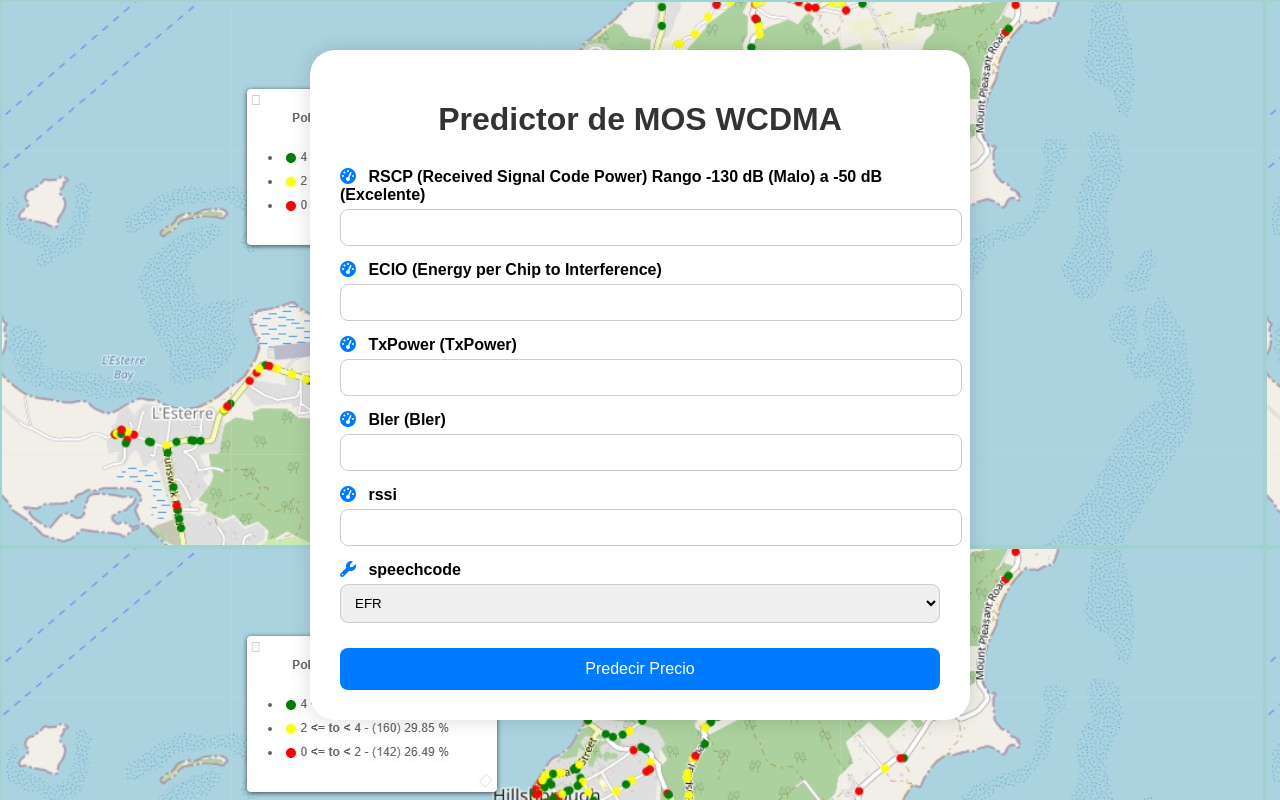
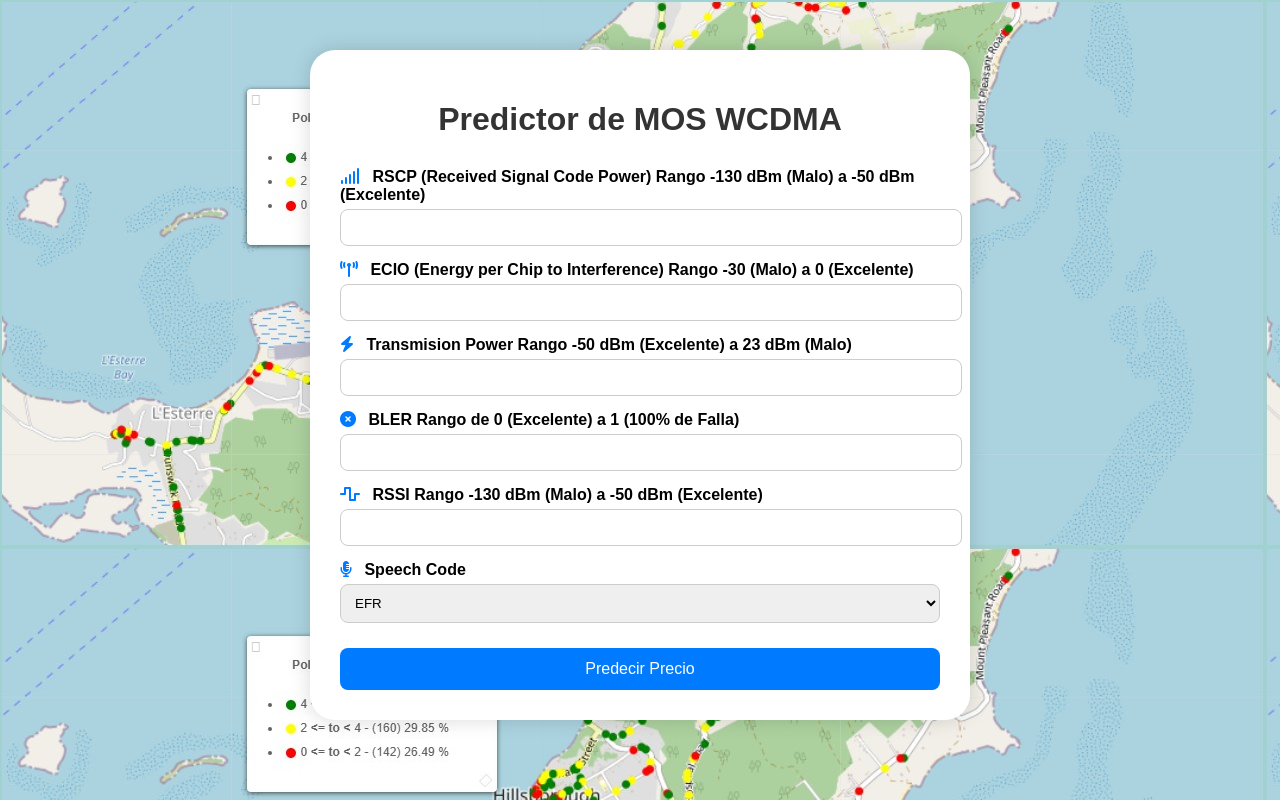
Before and after one commit to pcaliman2/26b_web_App_flask, a Flask app: page / in a window 1280 px wide. Run offline with Flask 3, Linux system fonts and the light colour scheme; parts of the project's set-up code (start-up, migrations or seed data) failed here and were passed over.

Commit message:
Cambio en los Datos de Entrada

```diff
--- a/src/templates/index.html
+++ b/src/templates/index.html
@@ -87,35 +87,30 @@
         {% endif %}
 
 
-            <label><i class="fas fa-tachometer-alt"></i> RSCP (Received Signal Code Power) Rango -130 dB (Malo) a -50 dB (Excelente)</label>
-            <input type="number" step="any" name="rsrp" min="-130" max="-50" required>
+<label><i class="fas fa-signal"></i> RSCP (Received Signal Code Power) Rango -130 dBm (Malo) a -50 dBm (Excelente)</label>
+<input type="number" step="any" name="rsrp" min="-130" max="-50" required>
 
-            <label><i class="fas fa-tachometer-alt"></i> ECIO (Energy per Chip to Interference)</label>
-            <input type="number" step="any" name="ecio" required>
+<label><i class="fas fa-broadcast-tower"></i> ECIO (Energy per Chip to Interference) Rango -30 (Malo) a 0 (Excelente)</label>
+<input type="number" step="any" name="ecio" min="-30" max="0" required>
 
+<label><i class="fas fa-bolt"></i> Transmision Power Rango -50 dBm (Excelente) a 23 dBm (Malo)</label>
+<input type="number" step="any" name="txpower" min="-50" max="23" required>
 
-            <label><i class="fas fa-tachometer-alt"></i> TxPower (TxPower)</label>
-            <input type="number" step="any" name="txpower" required>
+<label><i class="fas fa-times-circle"></i> BLER Rango de 0 (Excelente) a 1 (100% de Falla)</label>
+<input type="number" step="any" name="bler" min="0" max="1" required>
 
+<label><i class="fas fa-wave-square"></i> RSSI Rango -130 dBm (Malo) a -50 dBm (Excelente)</label>
+<input type="number" step="any" name="rssi" min="-130" max="-50" required>
 
-            <label><i class="fas fa-tachometer-alt"></i> Bler (Bler)</label>
-            <input type="number" step="any" name="bler" required>
-
-
-            <label><i class="fas fa-tachometer-alt"></i> rssi</label>
-            <input type="number" step="any" name="rssi" required>
-
-
-
-            <label><i class="fas fa-wrench"></i> speechcode</label>
-            <select name="speechcode" required>
-                <option value=4.53>EFR</option>
-                <option value=4.5>AMR Full Rate</option>
-                <option value=4.41>AMR Half Rate</option>
-                <option value=4.36>AMR WB</option>
-                <option value=4.16>Full Rate</option>
-                <option value=3.95>Half Rate</option>
-            </select>
+<label><i class="fas fa-microphone-alt"></i> Speech Code</label>
+<select name="speechcode" required>
+    <option value="4.53">EFR</option>
+    <option value="4.5">AMR Full Rate</option>
+    <option value="4.41">AMR Half Rate</option>
+    <option value="4.36">AMR WB</option>
+    <option value="4.16">Full Rate</option>
+    <option value="3.95">Half Rate</option>
+</select>
 
 
 
```
